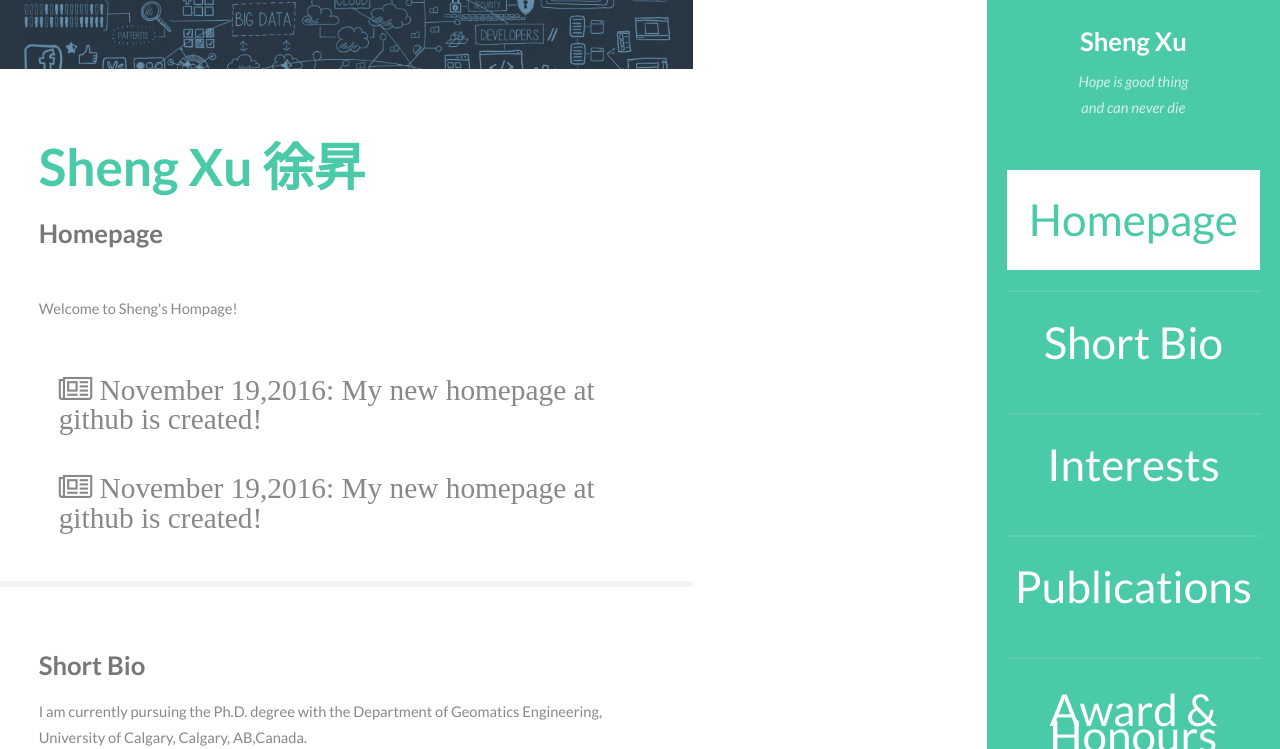
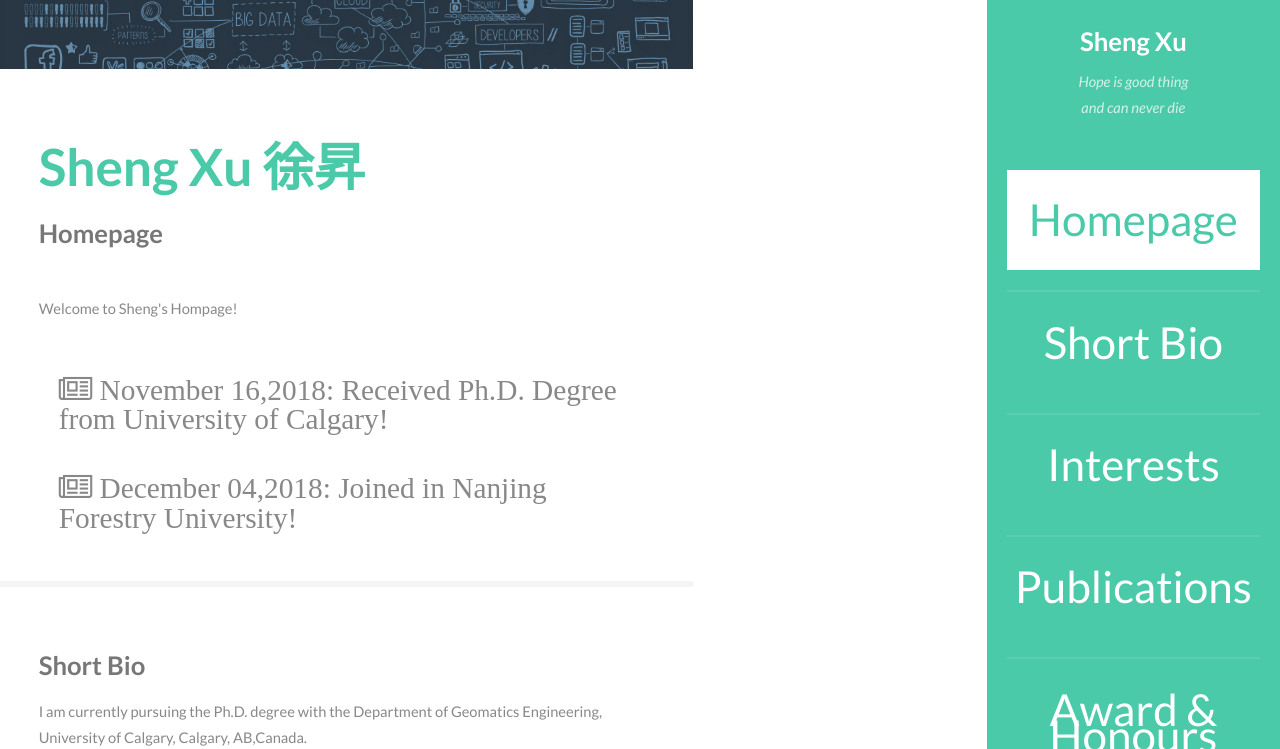
Before and after one commit to lostagex/shengxu, a Jekyll site: the page built from index.html, in a window 1280 px wide and 900 px high, cut to the strip 151-900 px from the top of the window. Built offline with Jekyll 4.4.1, drawn with Linux system fonts in a browser that asks for light colours.

Commit message:
Update index.html

```diff
--- a/index.html
+++ b/index.html
@@ -16,8 +16,8 @@ layout: default
 							<p>Homepage</p>
 					</header>
 						<p>Welcome to Sheng's Hompage!</p>
-						<li class="fa fa-2x fa-newspaper-o">  November 19,2016: My new homepage at github is created! </li>
-						<li class="fa fa-2x fa-newspaper-o">  November 19,2016: My new homepage at github is created! </li>
+						<li class="fa fa-2x fa-newspaper-o">  November 16,2018: Received Ph.D. Degree from University of Calgary!</li>
+						<li class="fa fa-2x fa-newspaper-o">  December 04,2018: Joined in Nanjing Forestry University!</li>
 
 				</div>
 			</section>
```
